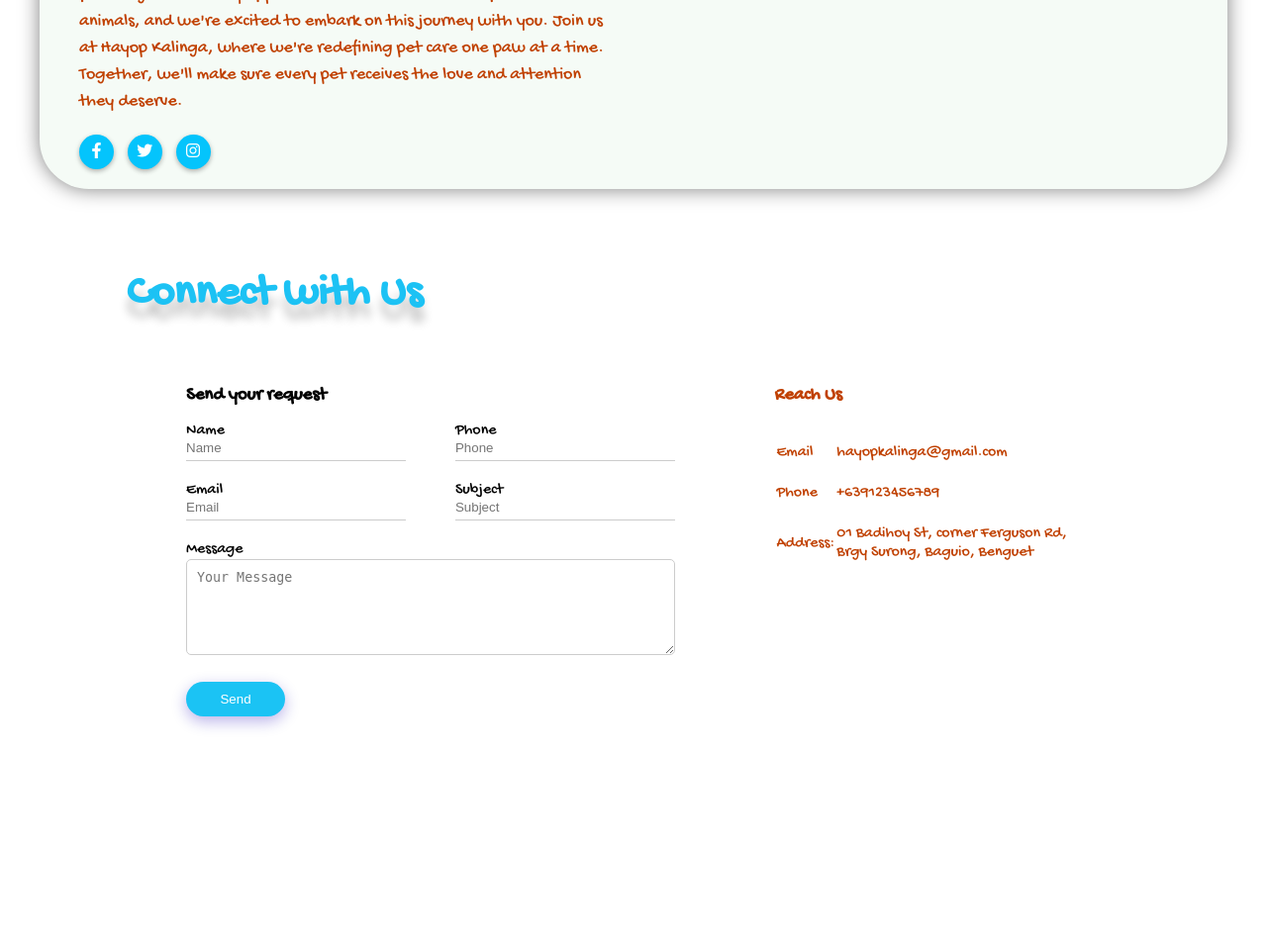
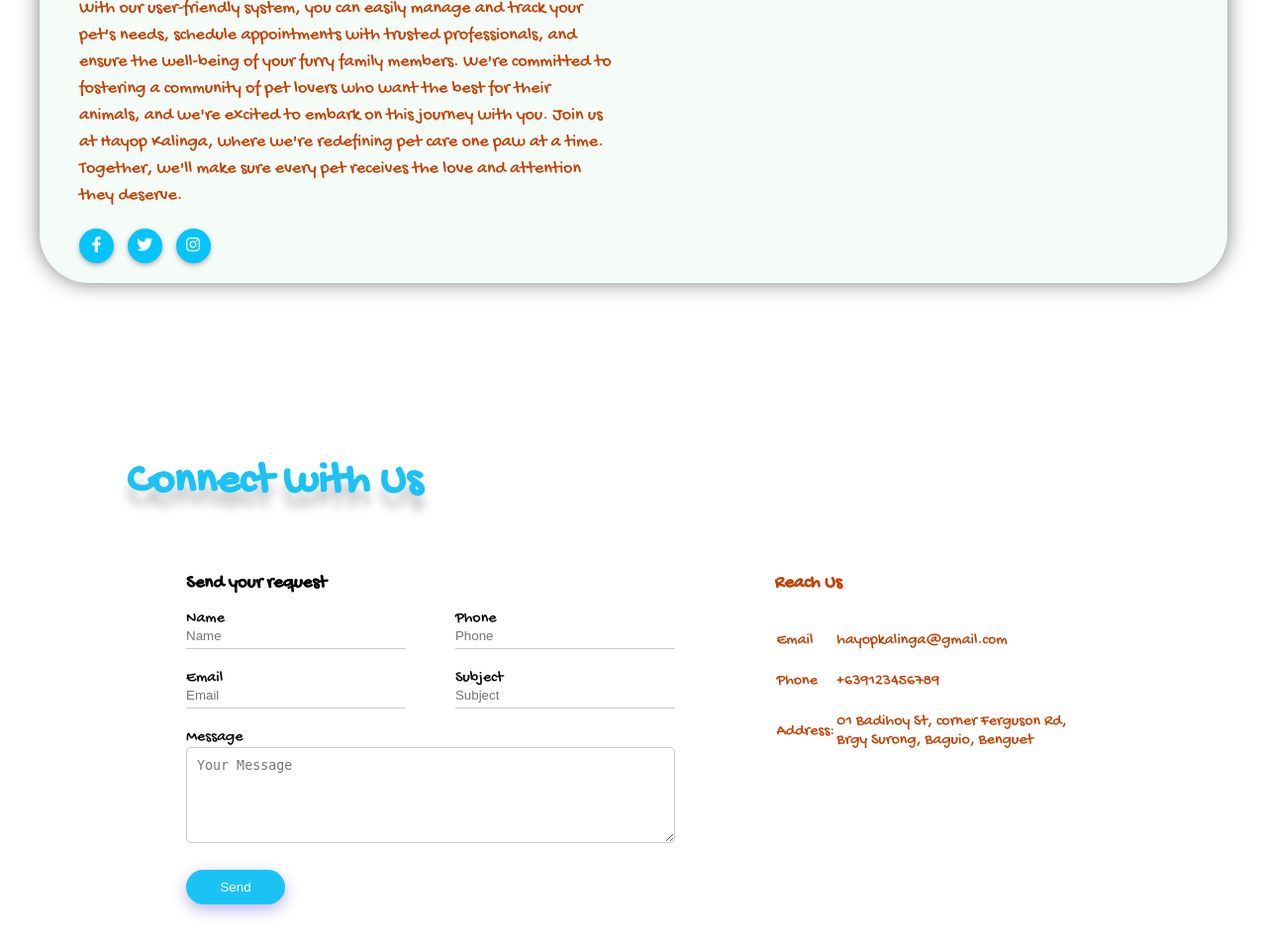
Before and after one commit to kvldz2600/HayopKalinga, a PHP site: page /home.php in a window 1280 px wide. Shown: the part 2056-3009 px from the top of the page at 99% size. Before the commit the page ends 2792 px from the top, so only its background shows below. Run offline with PHP 8.4, Linux system fonts and the light colour scheme; a user stored in the database is signed in; data comes from the database, SQL or seed files in the repository; some libraries are stand-ins or nearby versions; some web fonts are replaced.

Commit message:
test commit

```diff
--- a/aboutuss.css
+++ b/aboutuss.css
@@ -23,6 +23,8 @@ body{
 
 .about-us{
 	padding: 30px 0px;
+	padding-top: 125px;
+	padding-bottom: 125px;
 }
 
 .container1{
--- a/servicestyle.css
+++ b/servicestyle.css
@@ -23,6 +23,7 @@ body{
 	padding: 0 10%;
 	padding-bottom: 10px;
 	text-transform:capitalize;
+	padding-top: 125px;
 }
 
 h1{
```
